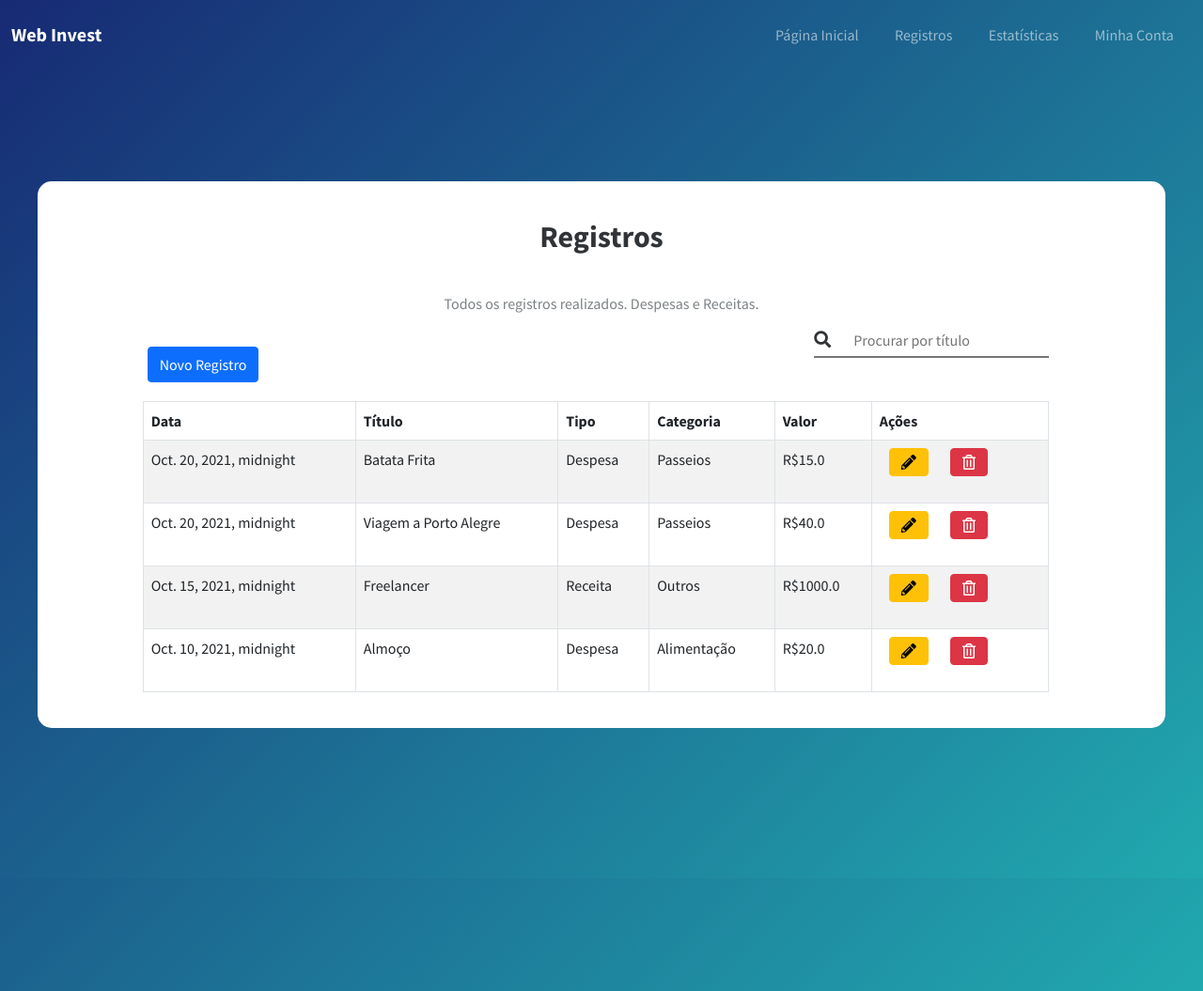
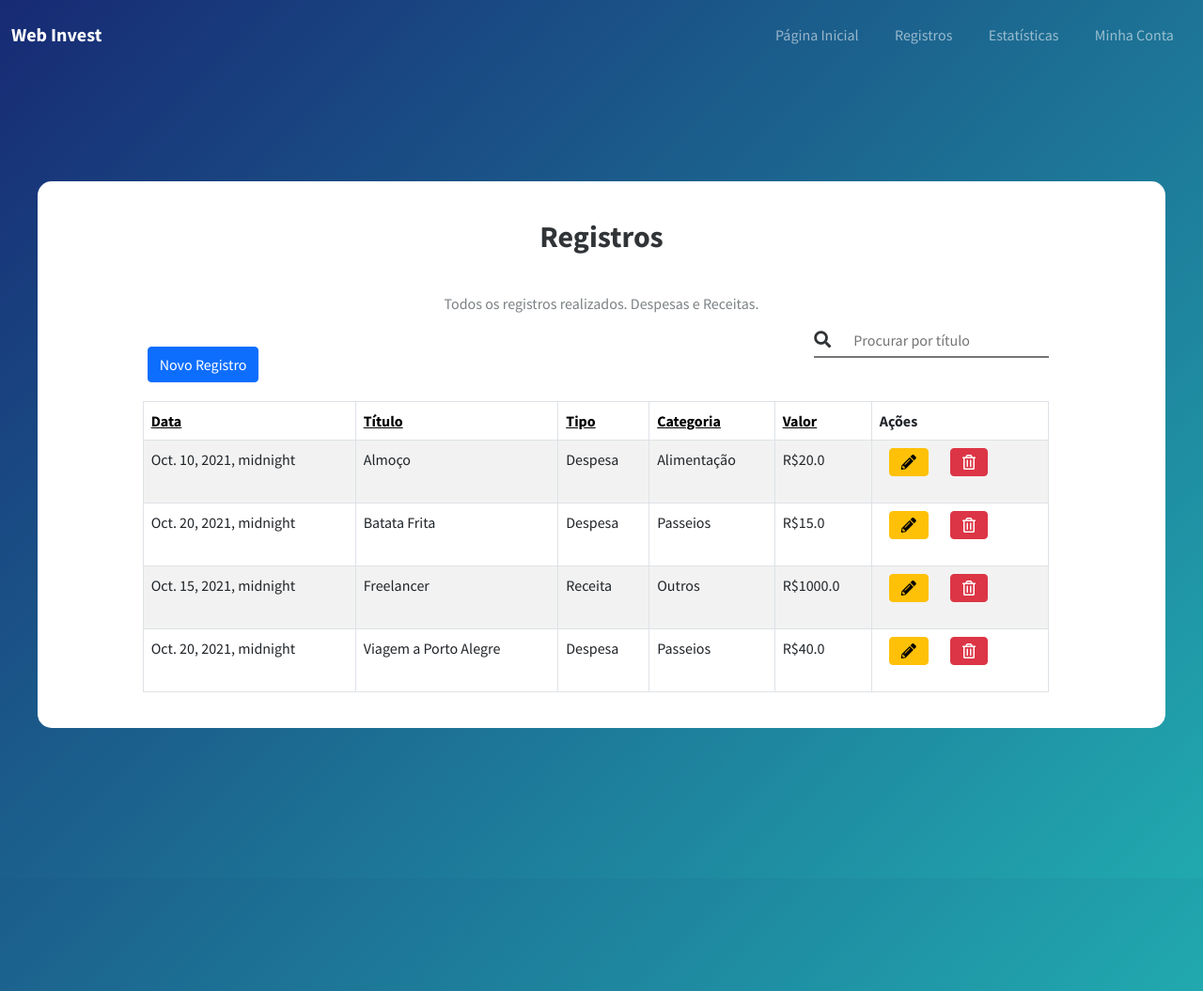
Before and after one commit to cgsrjunior/WebInvest---IHC, a Django app: page /webinvest/record/ in a window 1280 px wide. Shown: the whole page at 94% size. Run offline with Django 3.2, Linux system fonts and the light colour scheme; data comes from the database, SQL or seed files in the repository; some libraries are stand-ins or nearby versions.

Commit message:
Add search and order at records

```diff
--- a/IHCAPP/webinvest/record_views.py
+++ b/IHCAPP/webinvest/record_views.py
@@ -8,13 +8,32 @@ from django.forms import modelformset_factory
 from django.shortcuts import render
 
 
-def show_records(request):
+def show_records(request, column_name=None, order=None, ):
     template = 'webinvest/record.html'
 
     context = {}
 
-    records = Record.objects.all()
+    try:
+        query = request.POST.get("query", "")
+    except:
+        query = ""
+
+
+    if column_name == None:
+        column = 'title'
+    else:
+        column = column_name
+
+    if order == 'desc':
+        prox_order = 'asc'
+        records = Record.objects.all().filter(title__contains=query).order_by(column).reverse()
+    else:
+        prox_order = 'desc'
+        records = Record.objects.all().filter(title__contains=query).order_by(column)
+
     context['records'] = records
+    context['prox_order'] = prox_order
+    context['query'] = query
 
     return render(request, template, context)
 
--- a/IHCAPP/webinvest/templates/webinvest/record.html
+++ b/IHCAPP/webinvest/templates/webinvest/record.html
@@ -14,10 +14,13 @@
                 <div class="col offset-lg-0"><a class="btn btn-primary" href="{% url 'webinvest:record_add' %}" role="button">Novo
                         Registro</a></div>
                 <div class="col-lg-4 offset-lg-4">
-                    <div class="float-start float-md-end mt-5 mt-md-0 search-area"><i
-                            class="fas fa-search float-start search-icon"></i><input
-                            class="float-start float-sm-end custom-search-input" type="search"
-                            placeholder="Procurar por título"></div>
+                    <form action="{% url 'webinvest:record' 'title' prox_order %}" method="post">
+                        {% csrf_token %}
+                        <div class="float-start float-md-end mt-5 mt-md-0 search-area"><i
+                                class="fas fa-search float-start search-icon"></i><input
+                                name="query" class="float-start float-sm-end custom-search-input" type="search"
+                                placeholder="Procurar por título"></div>
+                    </form>
                 </div>
             </div>
             <div class="container">
@@ -27,11 +30,11 @@
                 width="100%">
                 <thead>
                     <tr>
-                        <th>Data</th>
-                        <th>Título</th>
-                        <th>Tipo</th>
-                        <th>Categoria</th>
-                        <th>Valor</th>
+                        <th><a style="color:black" href="{% url 'webinvest:record' 'pub_date' prox_order %}">Data</a></th>
+                        <th><a style="color:black" href="{% url 'webinvest:record' 'title' prox_order %}">Título</a></th>
+                        <th><a style="color:black" href="{% url 'webinvest:record' 'type' prox_order %}">Tipo</a></th>
+                        <th><a style="color:black" href="{% url 'webinvest:record' 'category' prox_order %}">Categoria</a></th>
+                        <th><a style="color:black" href="{% url 'webinvest:record' 'value' prox_order %}">Valor</a></th>
                         <th>Ações</th>
                     </tr>
                 </thead>
--- a/IHCAPP/webinvest/urls.py
+++ b/IHCAPP/webinvest/urls.py
@@ -10,6 +10,8 @@ app_name = 'webinvest'
 urlpatterns = [
     path('', sing_views.initial, name='initial'),
     path('record/', record_views.show_records, name='record'),
+    path('record/<str:column_name>/<str:order>', record_views.show_records, name='record'),
+
     path('record/<int:record_id>/delete/', record_views.delete, name='delete'),
     path('record/add/', record_views.add, name='record_add'),
     path('record/<int:record_id>/edit/', record_views.edit, name='edit'),
```
